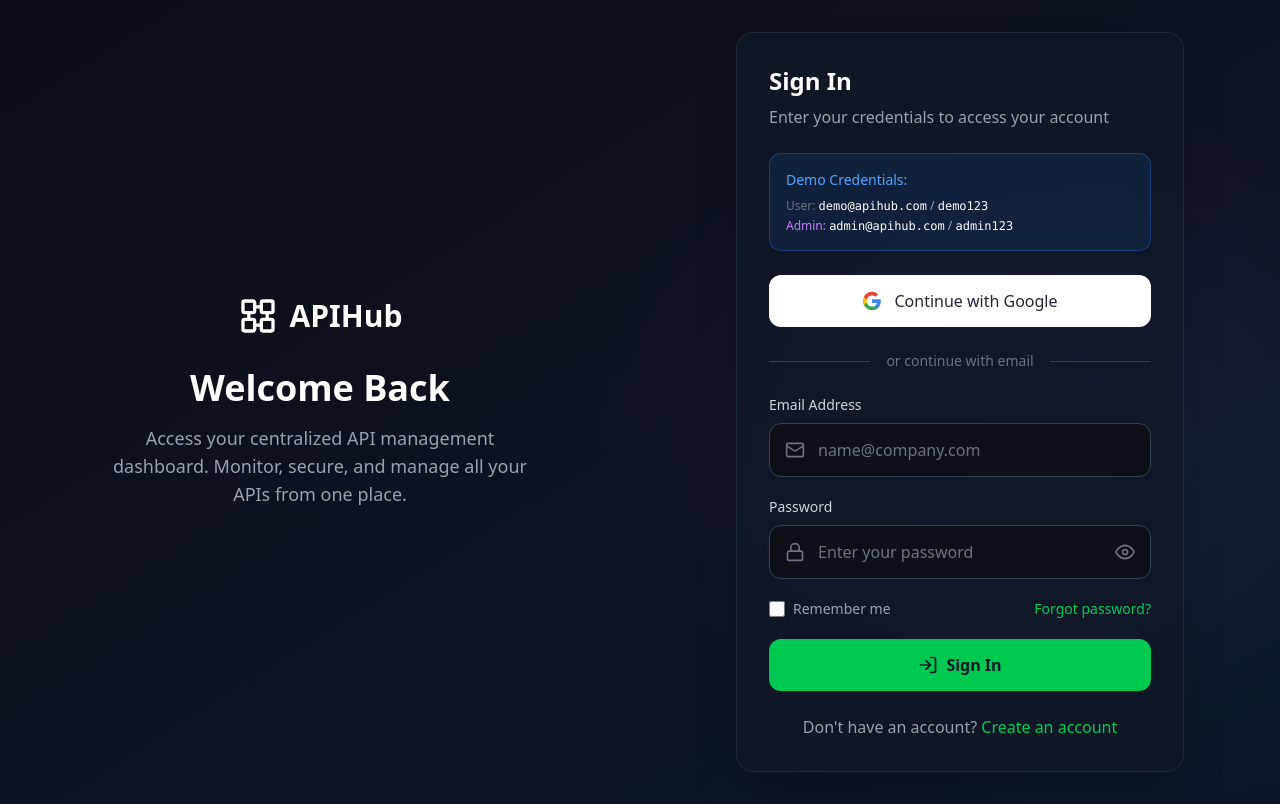
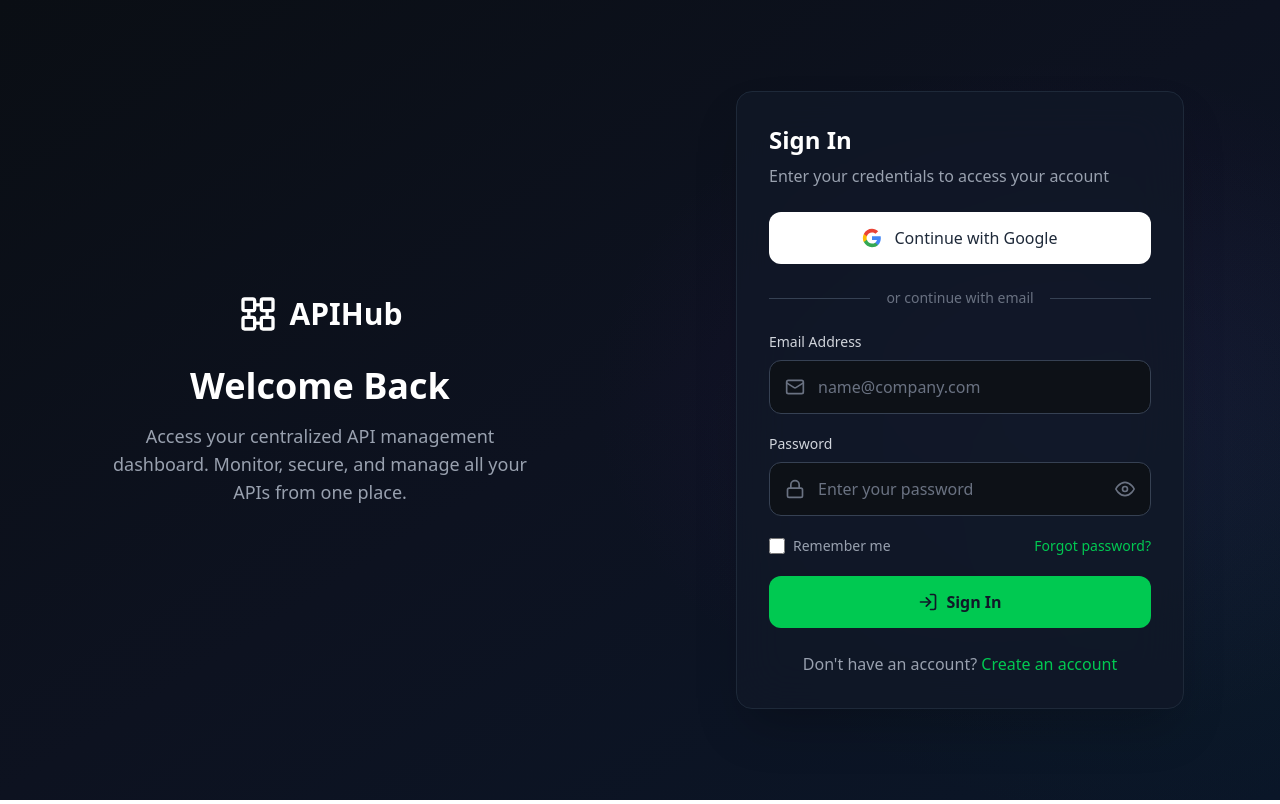
Before and after one commit to KEERTHIAANAND/APIHub, a React (Vite) app in the folder apihub/: page /login in a window 1280 px wide. Built offline with nearby package versions, Linux system fonts and the light colour scheme.

Commit message:
feat: implement login and signup pages for user authentication.

```diff
--- a/apihub/src/pages/LoginPage.jsx
+++ b/apihub/src/pages/LoginPage.jsx
@@ -26,6 +26,8 @@ const LoginPage = () => {
         const result = loginWithGoogle();
         if (result.success) {
             navigate(result.role === 'admin' ? '/admin' : '/dashboard');
+        } else {
+            setError(result.error);
         }
     };
 
@@ -84,14 +86,6 @@ const LoginPage = () => {
                         <h2 className="text-2xl font-bold text-white mb-2">Sign In</h2>
                         <p className="text-gray-400 mb-6">Enter your credentials to access your account</p>
 
-                        {/* Demo Credentials Info */}
-                        <div className="bg-blue-500/10 border border-blue-500/30 rounded-xl p-4 mb-6">
-                            <p className="text-blue-400 text-sm font-medium mb-2">Demo Credentials:</p>
-                            <div className="space-y-1">
-                                <p className="text-gray-400 text-xs"><span className="text-gray-500">User:</span> <span className="text-white font-mono">demo@apihub.com</span> / <span className="text-white font-mono">demo123</span></p>
-                                <p className="text-gray-400 text-xs"><span className="text-purple-400">Admin:</span> <span className="text-white font-mono">admin@apihub.com</span> / <span className="text-white font-mono">admin123</span></p>
-                            </div>
-                        </div>
 
                         {/* Error Message */}
                         {error && (
--- a/apihub/src/pages/SignupPage.jsx
+++ b/apihub/src/pages/SignupPage.jsx
@@ -28,9 +28,11 @@ const SignupPage = () => {
             return;
         }
 
-        const result = signup(formData.fullName, formData.email);
+        const result = signup(formData.fullName, formData.email, formData.password);
         if (result.success) {
             navigate('/dashboard');
+        } else {
+            setError(result.error);
         }
     };
 
@@ -38,6 +40,8 @@ const SignupPage = () => {
         const result = loginWithGoogle();
         if (result.success) {
             navigate('/dashboard');
+        } else {
+            setError(result.error);
         }
     };
 
@@ -116,6 +120,13 @@ const SignupPage = () => {
                             <span className="text-gray-500 text-xs">or sign up with email</span>
                             <div className="flex-1 h-px bg-gray-700"></div>
                         </div>
+
+                        {/* Error Message */}
+                        {error && (
+                            <div className="bg-red-500/10 border border-red-500/30 rounded-xl p-4 mb-4">
+                                <p className="text-red-400 text-sm">{error}</p>
+                            </div>
+                        )}
 
                         {/* Signup Form */}
                         <form onSubmit={handleSubmit} className="space-y-3">
```
